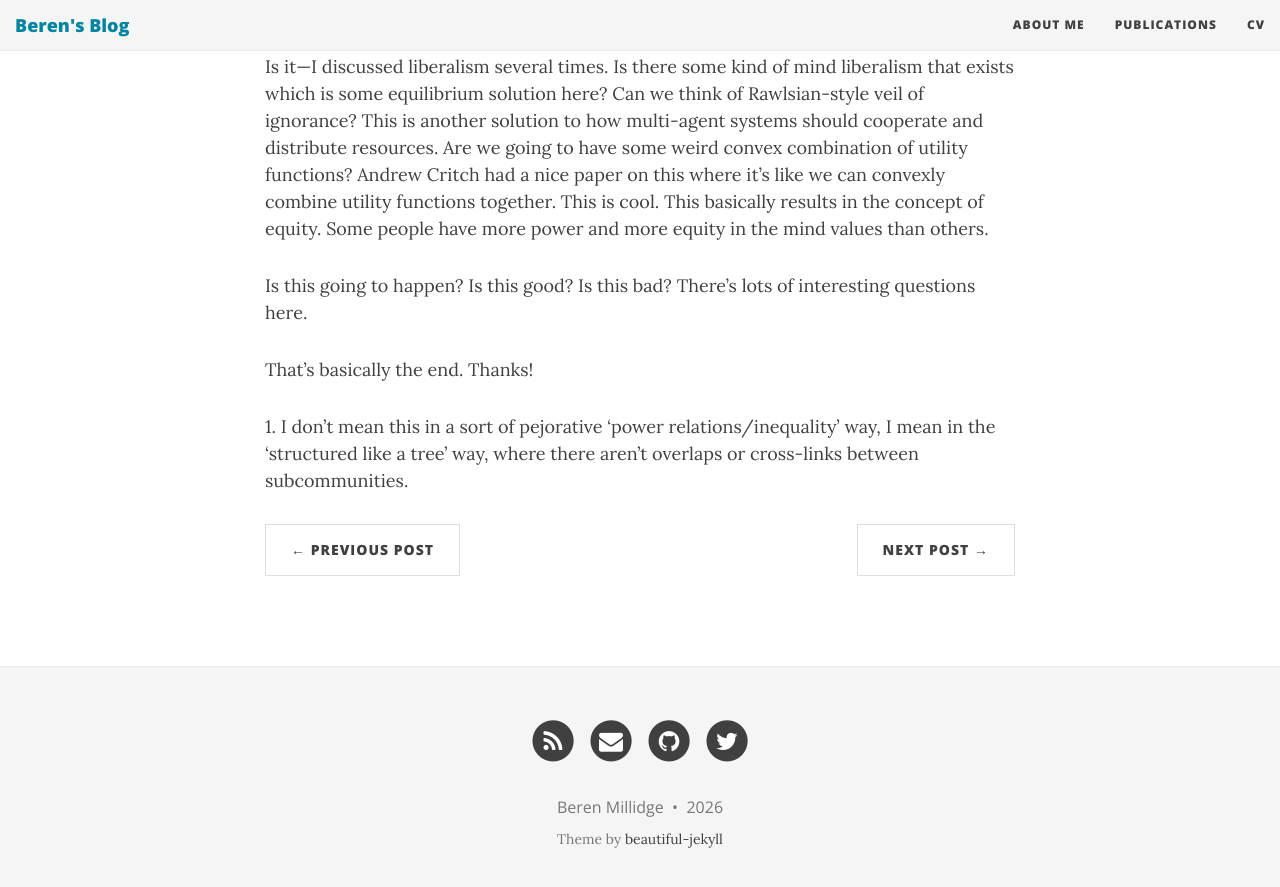
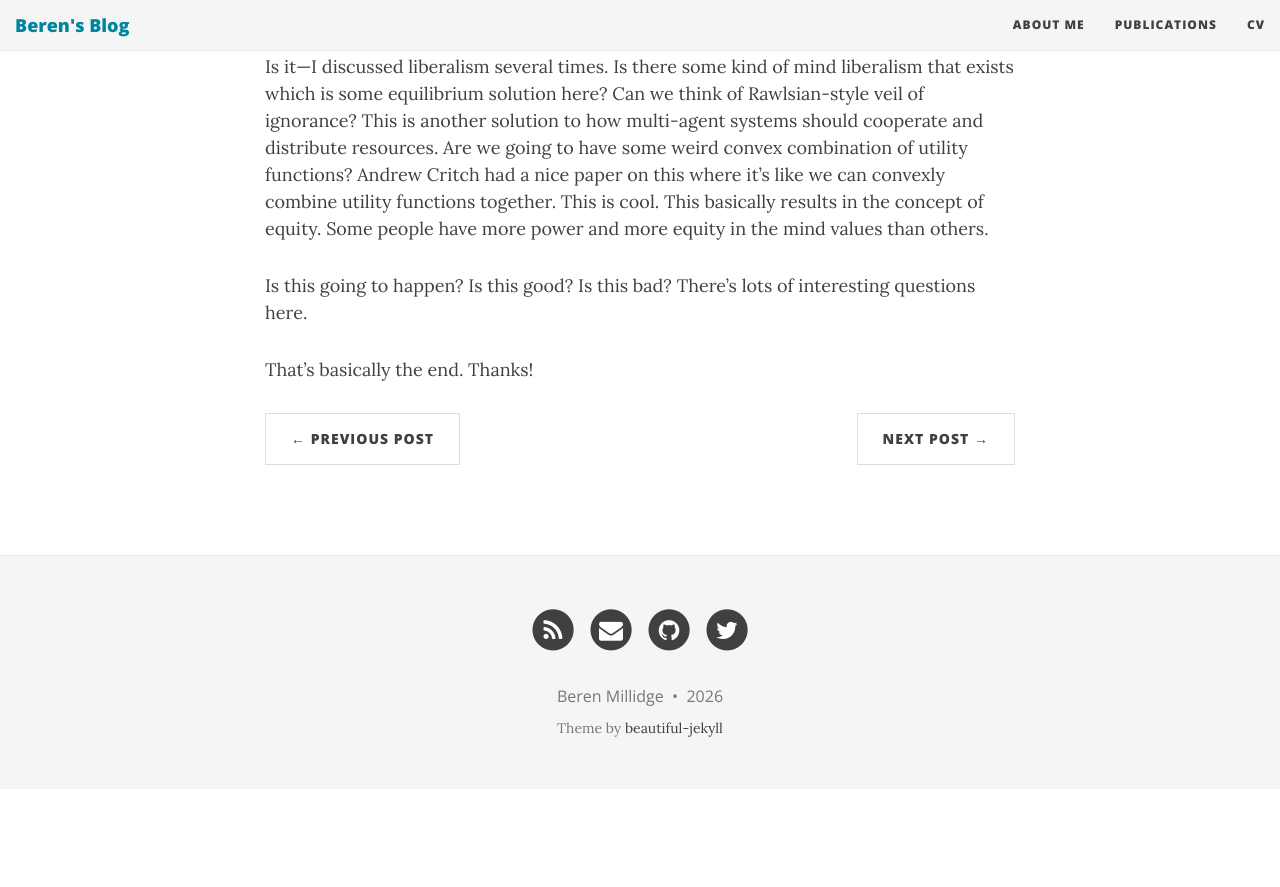
Before and after one commit to BerenMillidge/BerenMillidge.github.io, a Jekyll site: the page built from _posts/2026-01-12-When-Does-Competition-Lead-to-Recognizable-Values.md, in a window 1280 px wide and 900 px high, scrolled down 20955 px. Shown: the top 887 px of the window. Built offline with Jekyll 4.4.1, drawn with Linux system fonts in a browser that asks for light colours; nearby versions of some CDN libraries; after the commit the page ends 21744 px from its top, so only the background shows below that.

Commit message:
Update 2026-01-12-When-Does-Competition-Lead-to-Recognizable-Values.md

```diff
--- a/_posts/2026-01-12-When-Does-Competition-Lead-to-Recognizable-Values.md
+++ b/_posts/2026-01-12-When-Does-Competition-Lead-to-Recognizable-Values.md
@@ -332,7 +332,3 @@ Is it—I discussed liberalism several times. Is there some kind of mind liberal
 Is this going to happen? Is this good? Is this bad? There's lots of interesting questions here.
 
 That's basically the end. Thanks!
-
-
-1.
-I don't mean this in a sort of pejorative 'power relations/inequality' way, I mean in the 'structured like a tree' way, where there aren't overlaps or cross-links between subcommunities.
```
